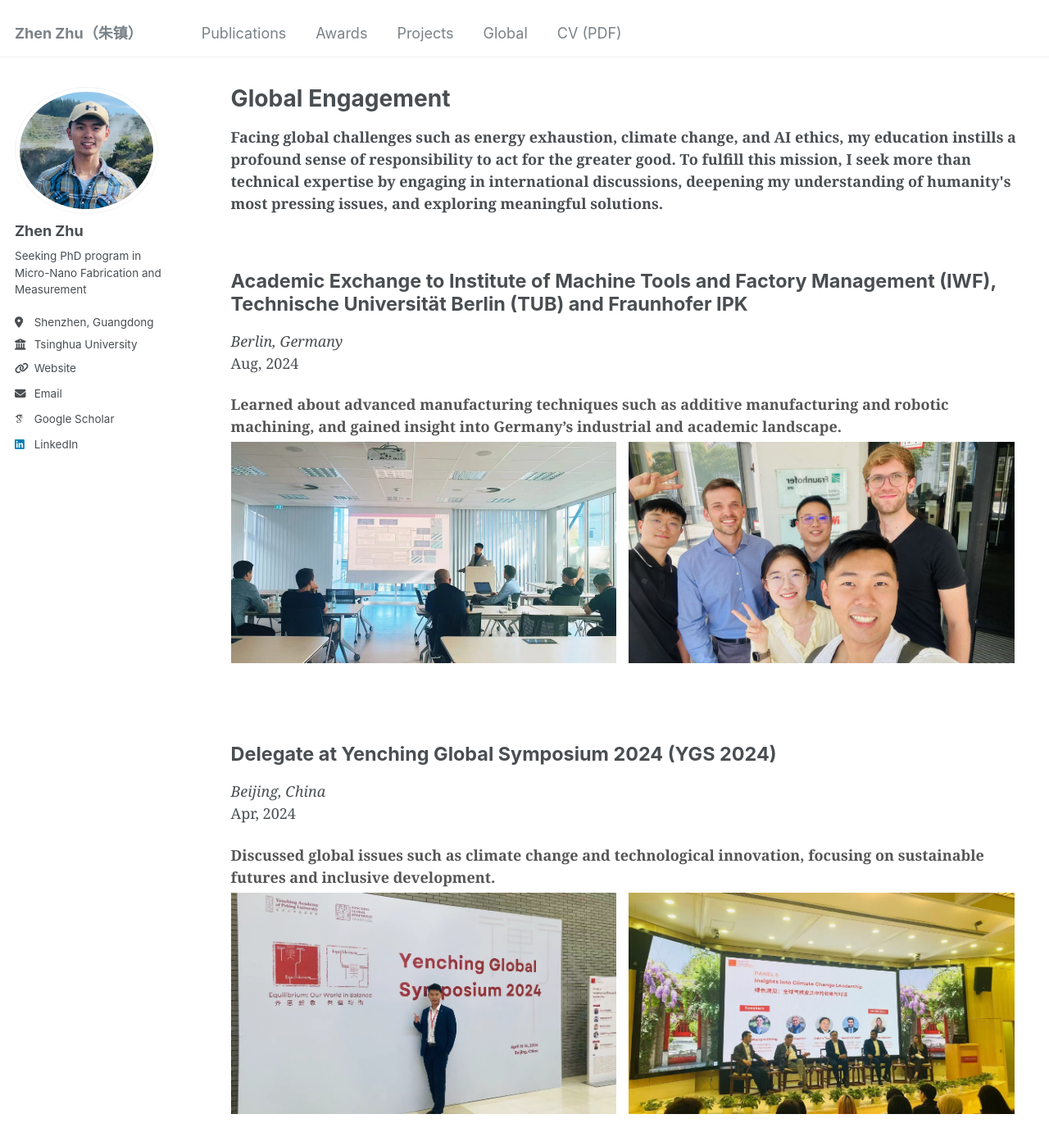
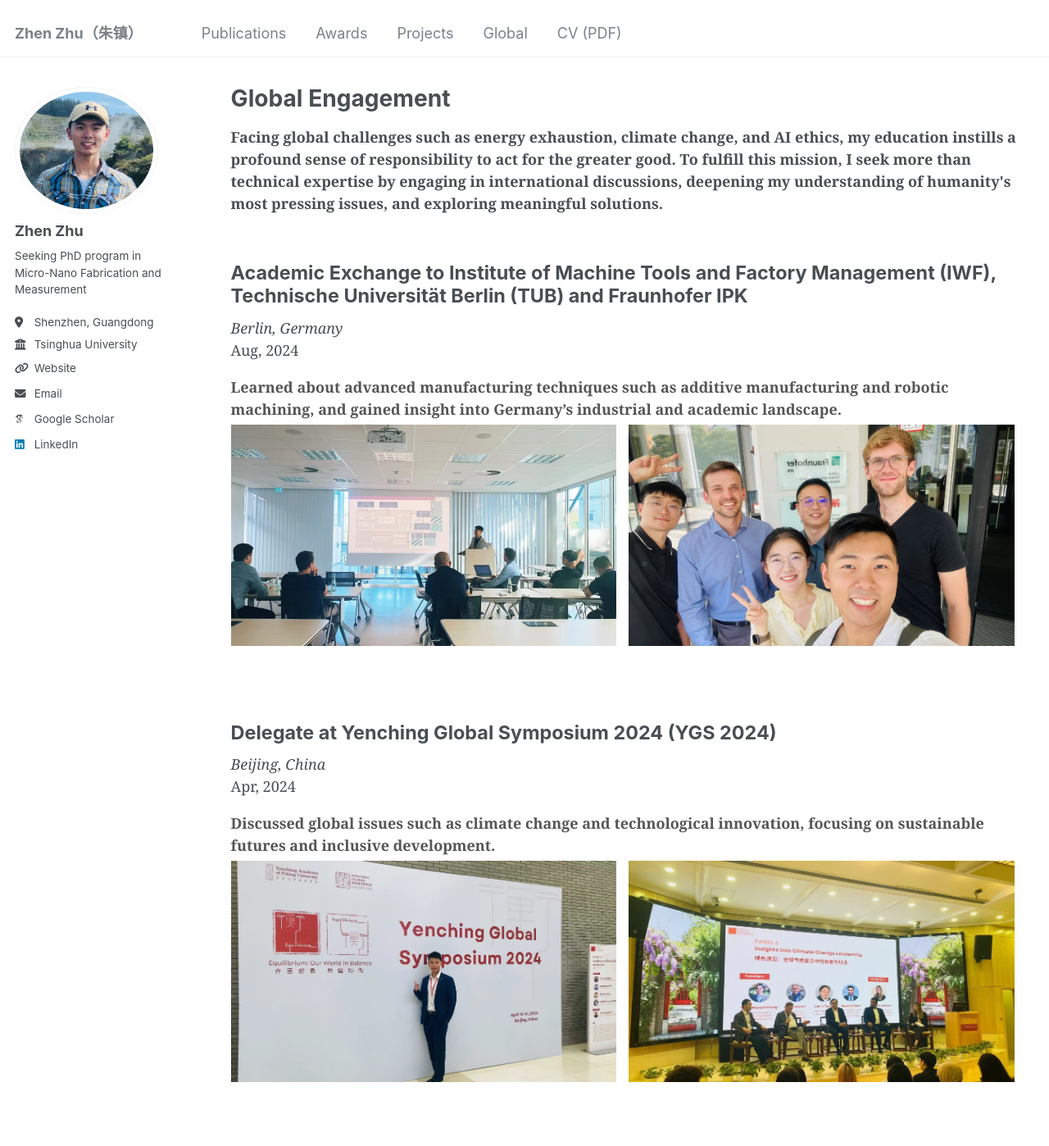
Before and after one commit to zhenzhuzz/zhenzhuzz.github.io, a Jekyll site: the page built from _pages/global.html, in a window 1280 px wide and 1400 px high. Shown: the whole window at 82% size. Built offline with Jekyll 4.4.1, drawn with Linux system fonts in a browser that asks for light colours; some web fonts are replaced.

Commit message:
Update global.html

```diff
--- a/_pages/global.html
+++ b/_pages/global.html
@@ -75,13 +75,13 @@ author_profile: true
 
   .intro-text {
       margin-top: 20px;
-      margin-bottom: 20px; /* Controls the space between the introduction and the first title */
+      margin-bottom: 10px; /* Controls the space between the introduction and the first title */
   }
 
   .global-grid {
     display: flex;
     flex-direction: column;
-    gap: 30px; /* Narrowed the vertical space between sections */
+    gap: 25px; /* Narrowed the vertical space between sections */
   }
 
   .program {
@@ -95,7 +95,7 @@ author_profile: true
 /*       margin-bottom: 3px; /* Controls space between title and location */ */
   }
 
-  .program-locdate {
+  .locdate {
     margin-top: 3px; /* Adjust space above the location */
     margin-bottom: 3px; /* Adjust space below the location if needed */
   }
```
